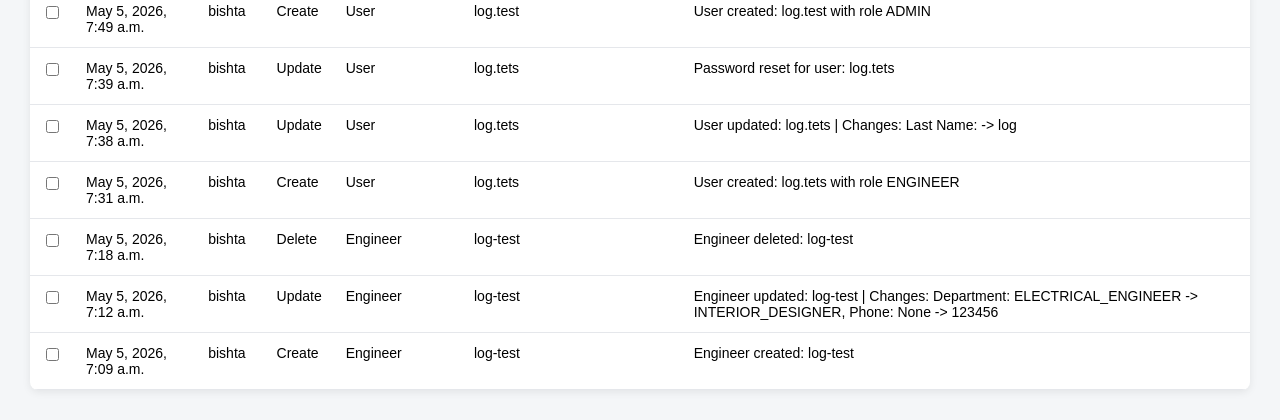
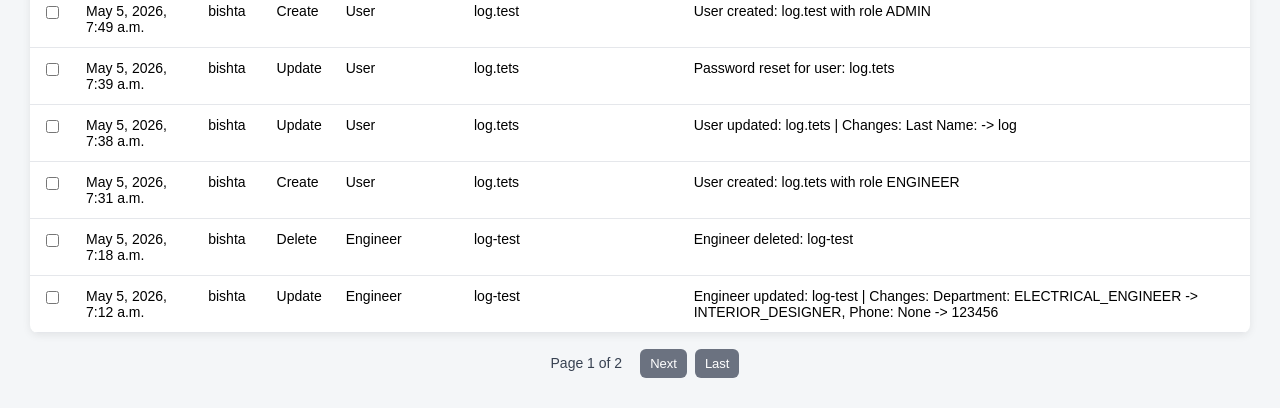
Before and after one commit to MBishta/client-portal-project, a Django app: page /accounts/activity-log/ in a window 1280 px wide. Shown: the part 1344-1764 px from the top of the page. After the commit the page ends 1722 px from the top, so only its background shows below. Run offline with Django 5.2, Linux system fonts and the light colour scheme; a user stored in the database is signed in; data comes from the database, SQL or seed files in the repository; both versions use the stored data as it was after the commit.

Commit message:
Add pagination to activity log

```diff
--- a/accounts/views.py
+++ b/accounts/views.py
@@ -2,11 +2,13 @@ from django.contrib import messages
 from django.contrib.auth.decorators import login_required
 from django.contrib.auth.views import LoginView
 from django.db.models import Q
+from django.core.paginator import Paginator
 from django.shortcuts import get_object_or_404, redirect, render
 
 from clients.models import Client
 from engineers.models import Engineer
 from projects.models import ActivityLog, Project
+
 
 from .forms import (
     PortalUserCreationForm,
@@ -325,8 +327,13 @@ def activity_log_view(request):
     if to_date:
         activity_logs = activity_logs.filter(created_at__date__lte=to_date)
 
+    paginator = Paginator(activity_logs, 25)
+    page_number = request.GET.get('page')
+    page_obj = paginator.get_page(page_number)
+
     return render(request, 'accounts/activity_log.html', {
-        'activity_logs': activity_logs,
+        'activity_logs': page_obj,
+        'page_obj': page_obj,
         'search_query': search_query,
         'from_date': from_date,
         'to_date': to_date,
--- a/templates/accounts/activity_log.html
+++ b/templates/accounts/activity_log.html
@@ -103,6 +103,21 @@
     .btn-secondary {
         background: #6b7280;
         color: white !important;
+    }
+
+    .pagination {
+        margin-top: 15px;
+        display: flex;
+        justify-content: center;
+        align-items: center;
+        gap: 8px;
+        flex-wrap: wrap;
+    }
+
+    .pagination span {
+        font-size: 14px;
+        color: #374151;
+        padding: 7px 10px;
     }
 
     .empty-message {
@@ -211,6 +226,38 @@
             </tr>
         {% endfor %}
     </table>
+
+    {% if page_obj.has_other_pages %}
+        <div class="pagination">
+            {% if page_obj.has_previous %}
+                <a class="btn btn-secondary"
+                   href="?page=1{% if search_query %}&q={{ search_query }}{% endif %}{% if from_date %}&from_date={{ from_date }}{% endif %}{% if to_date %}&to_date={{ to_date }}{% endif %}">
+                    First
+                </a>
+
+                <a class="btn btn-secondary"
+                   href="?page={{ page_obj.previous_page_number }}{% if search_query %}&q={{ search_query }}{% endif %}{% if from_date %}&from_date={{ from_date }}{% endif %}{% if to_date %}&to_date={{ to_date }}{% endif %}">
+                    Previous
+                </a>
+            {% endif %}
+
+            <span>
+                Page {{ page_obj.number }} of {{ page_obj.paginator.num_pages }}
+            </span>
+
+            {% if page_obj.has_next %}
+                <a class="btn btn-secondary"
+                   href="?page={{ page_obj.next_page_number }}{% if search_query %}&q={{ search_query }}{% endif %}{% if from_date %}&from_date={{ from_date }}{% endif %}{% if to_date %}&to_date={{ to_date }}{% endif %}">
+                    Next
+                </a>
+
+                <a class="btn btn-secondary"
+                   href="?page={{ page_obj.paginator.num_pages }}{% if search_query %}&q={{ search_query }}{% endif %}{% if from_date %}&from_date={{ from_date }}{% endif %}{% if to_date %}&to_date={{ to_date }}{% endif %}">
+                    Last
+                </a>
+            {% endif %}
+        </div>
+    {% endif %}
 {% else %}
     <div class="empty-message">
         <p>No activity logs found.</p>
@@ -247,6 +294,8 @@
             params.delete('to_date');
         }
 
+        params.delete('page');
+
         window.location.href = "{% url 'accounts:activity_log' %}?" + params.toString();
     }
 
```
Also changed, not shown: db.sqlite3.
